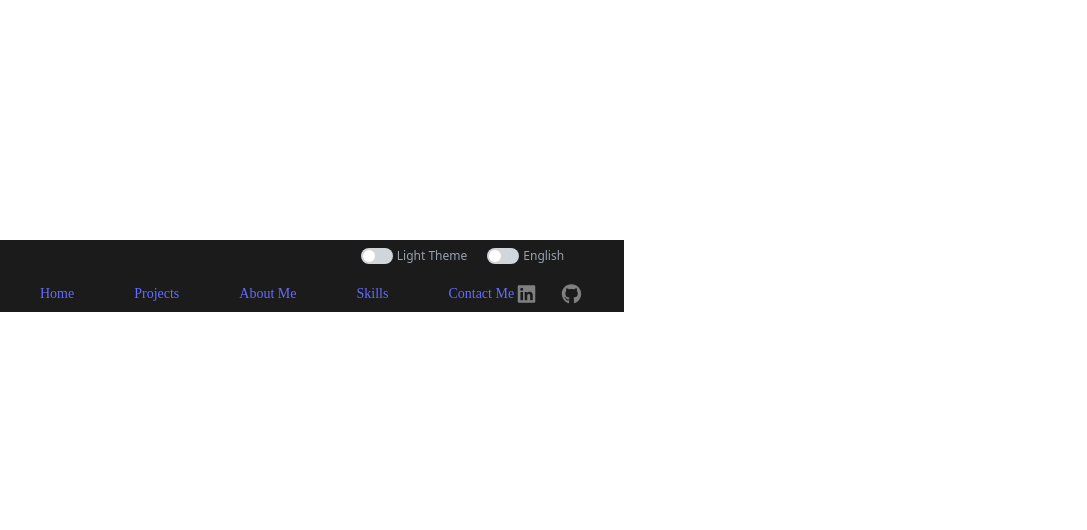
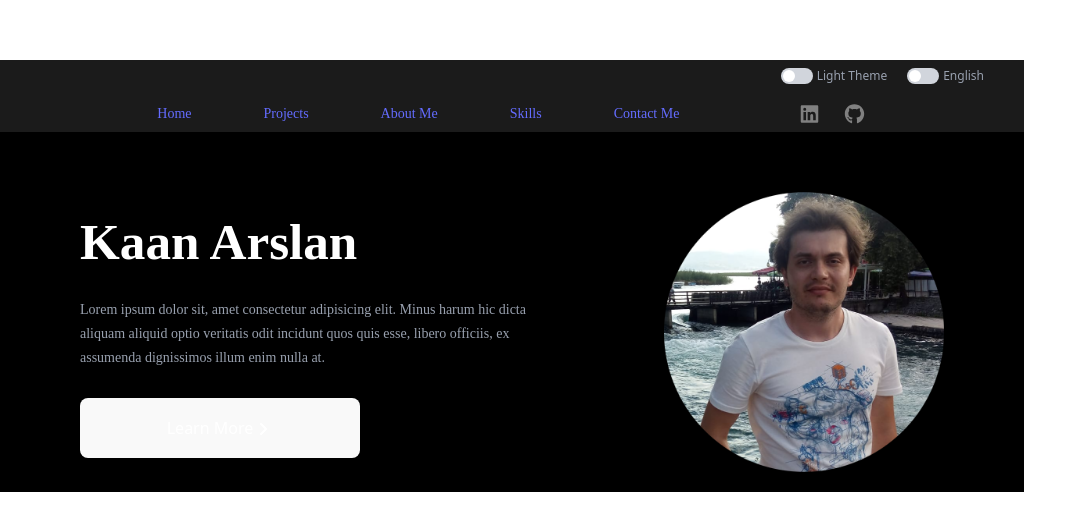
Before and after one commit to kaanarslann/Personal-Portfolio-Page, a React (Vite) app: page / in a window 1280 px wide. Shown: the part 124-654 px from the top of the page, without its empty margins (0-1087 px from the left). Built offline with nearby package versions, Linux system fonts and the light colour scheme.

Commit message:
updated header & added hero

```diff
--- a/src/App.jsx
+++ b/src/App.jsx
@@ -1,12 +1,11 @@
-import Header from './sections/Header'
-
 import './App.css'
+import Hero from './sections/Hero'
 
 function App() {
 
   return (
     <>
-      <Header />
+      <Hero />
     </>
   )
 }
--- a/src/sections/Header.jsx
+++ b/src/components/Header.jsx
@@ -1,6 +1,6 @@
 import { useState } from "react"
 
-import ThemeSlider from "../components/ThemeSlider"
+import ThemeSlider from "./ThemeSlider"
 import { FontAwesomeIcon } from "@fortawesome/react-fontawesome"
 import { faLinkedin, faGithub } from "@fortawesome/free-brands-svg-icons"
 import { faBars } from "@fortawesome/free-solid-svg-icons"
@@ -14,13 +14,13 @@ export default function Header() {
 
     return (
         <header className="flex flex-col py-2 px-10 bg-[#1B1B1B] gap-5">
-            <section className="header-top flex justify-between md:justify-end mx-5">
+            <section className="header-top flex justify-between md:justify-end">
                 <div className="header-buttons flex gap-5">
-                    <div className="theme flex gap-1">
+                    <div className="theme flex gap-1 items-center">
                         <ThemeSlider />
                         <span className="text-xs tracking-[1%] text-gray-400">Light Theme</span>
                     </div>
-                    <div className="language flex gap-1">
+                    <div className="language flex gap-1 items-center">
                         <ThemeSlider />
                         <span className="text-xs tracking-[1%] text-gray-400">English</span>
                     </div>
@@ -34,7 +34,7 @@ export default function Header() {
             <section className={`toggle-header transition-all duration-300 ${isVisible ? "hidden" : "block"} md:block`}>
                 <div className="flex flex-col md:flex-row gap-10 md:gap-0 items-center justify-center md:justify-evenly">
                     <section className="header-nav flex">
-                        <nav className="flex flex-col md:flex-row gap-10 md:gap-15 font-[IBM_Plex_Mono]
+                        <nav className="flex flex-col md:flex-row gap-10 md:gap-18 font-[IBM_Plex_Mono]
                         text-center text-sm tracking-[1%] text-gray-400 justify-center">
                             <a>Home</a>
                             <a>Projects</a>
--- a/src/sections/Hero.jsx
+++ b/src/sections/Hero.jsx
@@ -0,0 +1,33 @@
+import Header from "../components/Header";
+import profilephoto from "../assets/profilephoto.png";
+import { FontAwesomeIcon } from "@fortawesome/react-fontawesome"
+import { faAngleRight } from "@fortawesome/free-solid-svg-icons";
+
+
+
+export default function Hero() {
+
+
+    return(
+        <main className="bg-black">
+            <section className="header mb-15">
+                <Header />
+            </section>
+            <section className="hero flex items-center gap-5 md:gap-58 mx-10 md:mx-20 justify-center">
+                <article className="hero-info flex flex-col w-[55%] gap-5 md:gap-7 md:w-88 md:h-64">
+                    <h1 className="text-white font-[Raleway] font-extrabold text-5xl">Kaan Arslan</h1>
+                    <p className="text-gray-400 font-[IBM_Plex_Mono]
+                    text-sm leading-6 tracking-[1%] md:w-120 md:h-18">Lorem ipsum dolor sit, amet consectetur adipisicing elit.
+                        Minus harum hic dicta aliquam aliquid optio veritatis odit incidunt quos quis esse, libero officiis,
+                        ex assumenda dignissimos illum enim nulla at.</p>
+                    <button className="bg-[#1565C0] text-white border
+                    border-[#42A5F5] rounded w-36 h-10 md:w-70 md:h-15
+                    flex items-center justify-center text-center text-sm font-[IBM_Plex_Mono] font-bold"><span>Learn More</span><FontAwesomeIcon icon={faAngleRight} className="pt-0.5"/></button>
+                </article>
+                <figure className="hero-photo w-[45%] md:w-70 md:h-75">
+                    <img src={profilephoto}/>
+                </figure>
+            </section>
+        </main>
+    )
+}
```
Also changed, not shown: src/assets/profilephoto.png (added).
